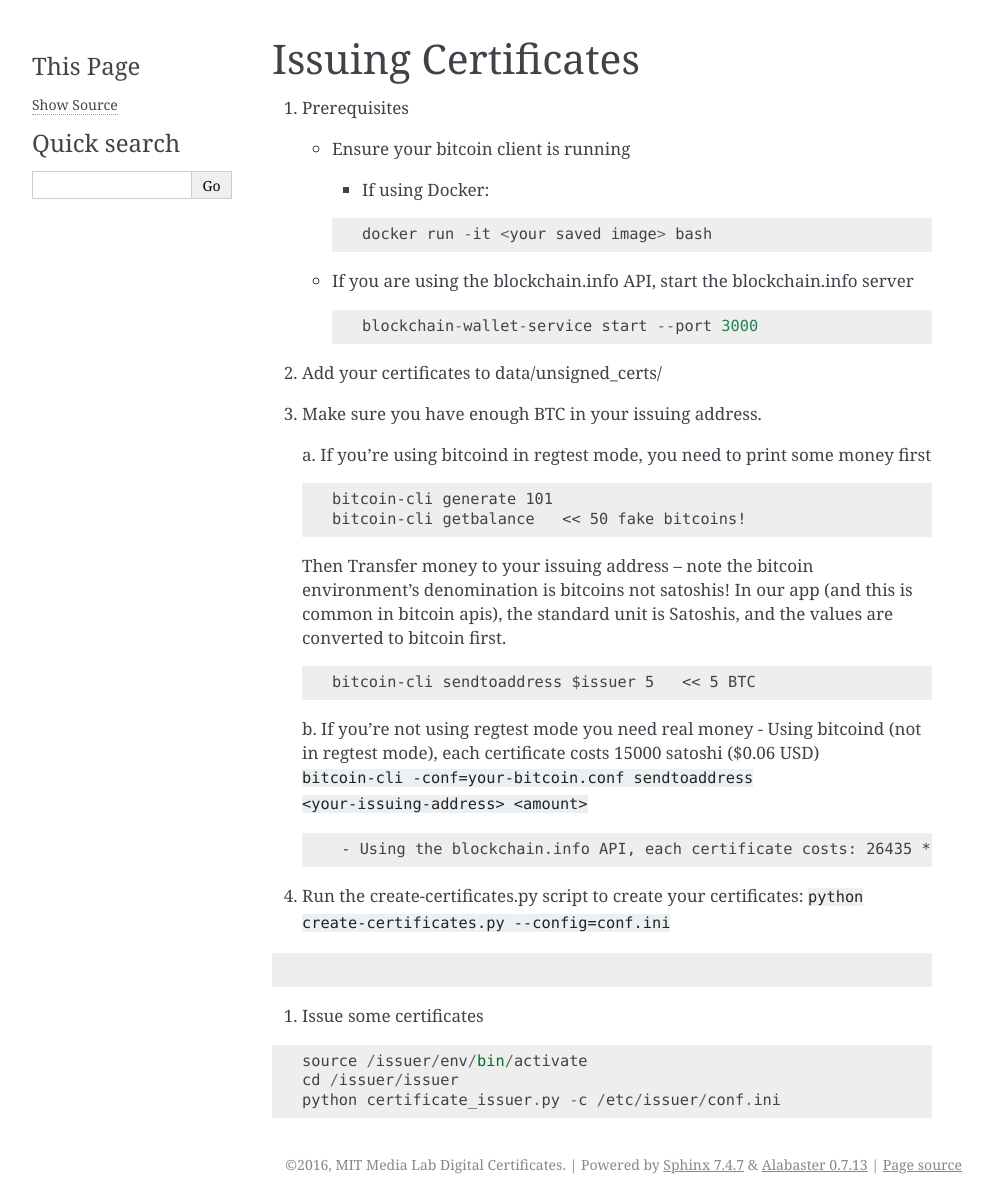
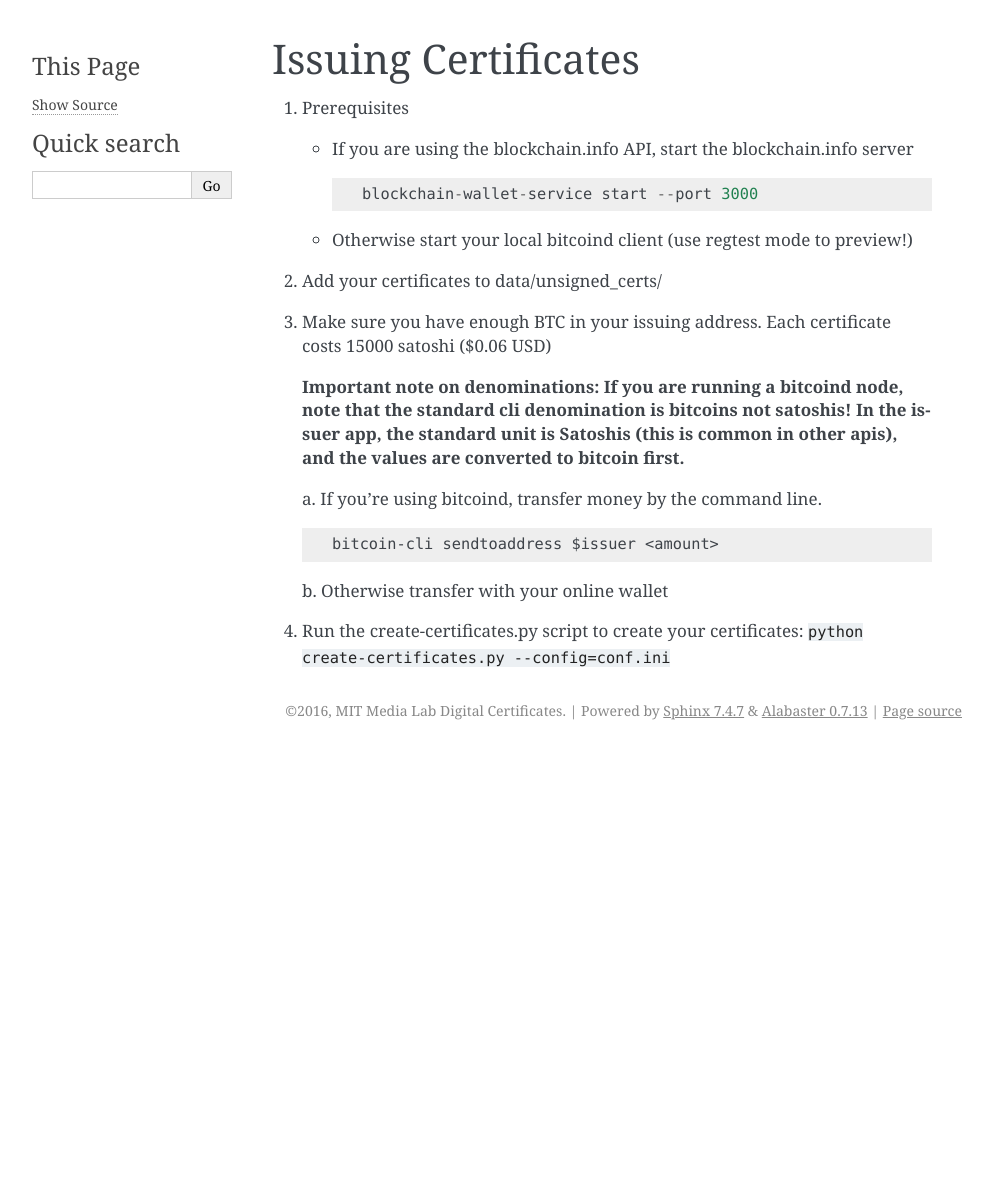
Before and after one commit to blockchain-certificates/cert-issuer, a Sphinx documentation site: the page built from docs/issuing.md, in a window 1280 px wide. Shown: the whole page, without its empty margins (148-1141 px from the left). Built offline with Sphinx 7.4.7, drawn with Linux system fonts in a browser that asks for light colours; after the commit the page ends 900 px from its top, so only the background shows below that.

Commit message:
restructure docs into bitcoind, docker, etc

````diff
--- a/docs/issuer.rst
+++ b/docs/issuer.rst
@@ -15,7 +15,7 @@ Module contents
 issuer.certificate_issuer module
 --------------------------------
 
-.. automodule:: issuer.certificate_issuer
+.. automodule:: issuer.create_certificates
     :members:
     :undoc-members:
     :show-inheritance:
--- a/docs/issuing.md
+++ b/docs/issuing.md
@@ -2,54 +2,25 @@
 
 1. Prerequisites
 
-    - Ensure your bitcoin client is running
-        - If using Docker:
-        ```
-        docker run -it <your saved image> bash
-        ```
     - If you are using the blockchain.info API, start the blockchain.info server
 
         ```
         blockchain-wallet-service start --port 3000
         ```
+    - Otherwise start your local bitcoind client (use regtest mode to preview!)
 
 2. Add your certificates to data/unsigned_certs/
 
-3. Make sure you have enough BTC in your issuing address.
+3. Make sure you have enough BTC in your issuing address. Each certificate costs 15000 satoshi ($0.06 USD)
 
-    a. If you're using bitcoind in regtest mode, you need to print some money first
+    __Important note on denominations: If you are running a bitcoind node, note that the standard cli denomination is bitcoins not satoshis! In the issuer app, the standard unit is Satoshis (this is common in other apis), and the values are converted to bitcoin first.__
 
+    a. If you're using bitcoind, transfer money by the command line.
     ```
-    bitcoin-cli generate 101
-    bitcoin-cli getbalance   << 50 fake bitcoins!
+    bitcoin-cli sendtoaddress $issuer <amount>
     ```
 
-    Then Transfer money to your issuing address -- note the bitcoin environment's denomination is bitcoins not satoshis! In our
-    app (and this is common in bitcoin apis), the standard unit is Satoshis, and the values are converted to bitcoin first.
-
-    ```
-    bitcoin-cli sendtoaddress $issuer 5   << 5 BTC
-    ```
-
-    b. If you're not using regtest mode you need real money
-    	- Using bitcoind (not in regtest mode), each certificate costs 15000 satoshi ($0.06 USD)
-    	`bitcoin-cli -conf=your-bitcoin.conf sendtoaddress <your-issuing-address> <amount>`
-
-	    - Using the blockchain.info API, each certificate costs: 26435 * total_num_certs + 7790 satoshi (e.g. if you are issuing 1 certificate, it will cost roughly $0.13 USD)
-
+    b. Otherwise transfer with your online wallet
 
 4. Run the create-certificates.py script to create your certificates:
     `python create-certificates.py --config=conf.ini`
-
-
-```
-
-```
-
-8. Issue some certificates
-
-```
-source /issuer/env/bin/activate
-cd /issuer/issuer
-python certificate_issuer.py -c /etc/issuer/conf.ini
-```
````
Also changed, not shown: docs/bitcoind.md (+4 -33 lines), docs/blockchain_info.md (added, +39 -0 lines), docs/client_setup.md (deleted, +0 -73 lines), docs/docker.md (added, +93 -0 lines), docs/index.rst (+6 -11 lines), docs/installation.md (deleted, +0 -25 lines), docs/live.md (added, +22 -0 lines), docs/make_addresses.md (+0 -26 lines), docs/options.md (added, +22 -0 lines), docs/vm.md (+1 -1 lines), docs/configuration.md (added).
